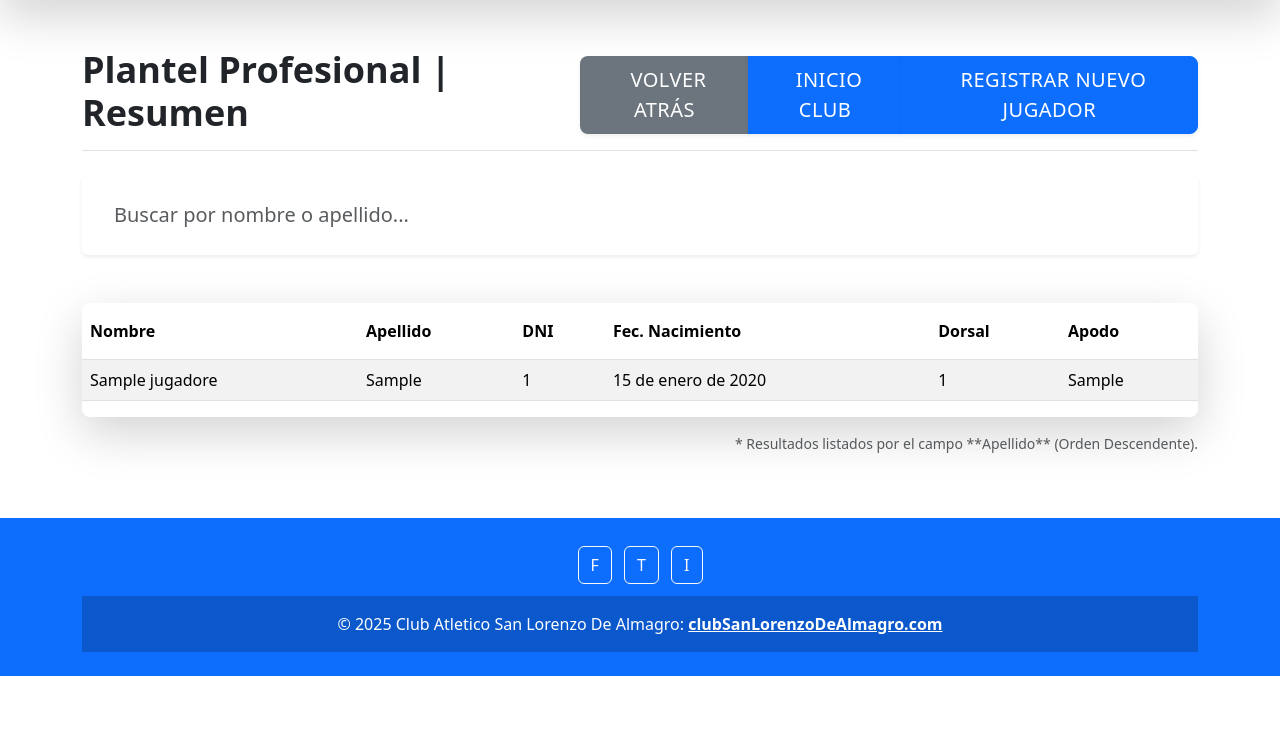
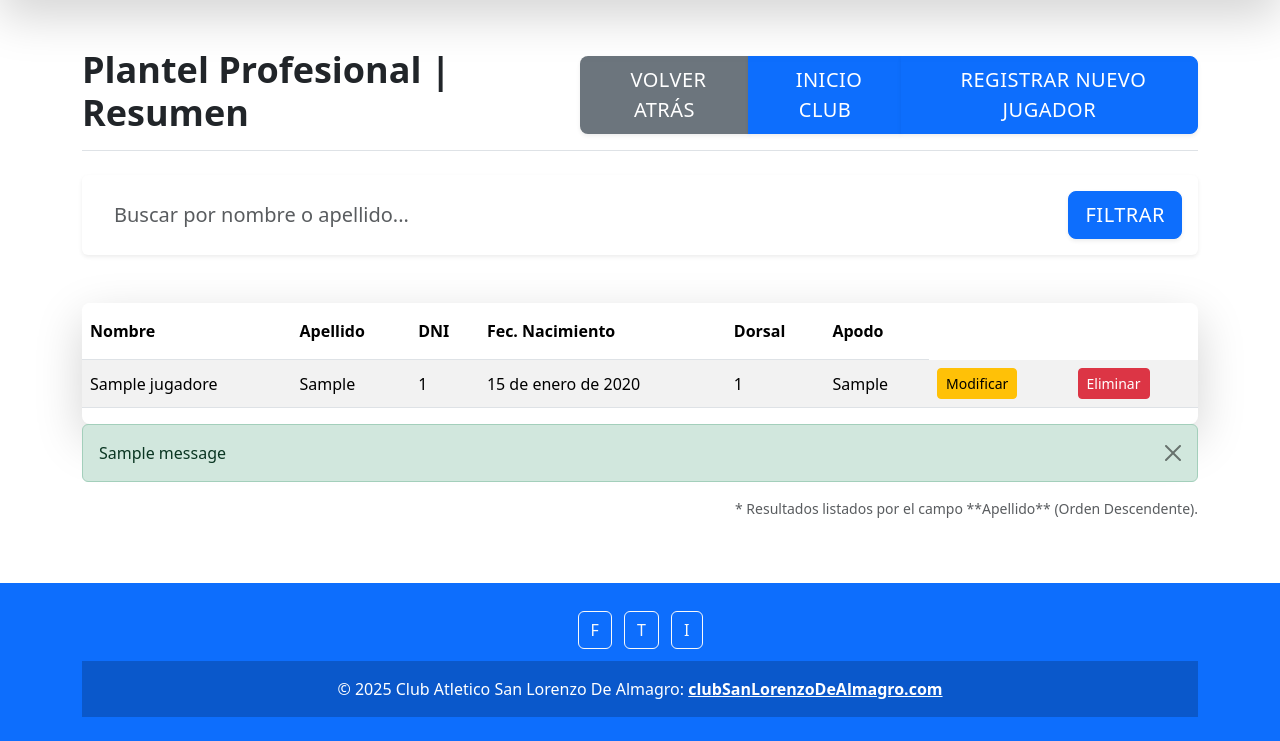
Before and after one commit to mateocaputo/ProyectoClubDeFutbol, a Django app: page /jugadores_busqueda in a window 1280 px wide. Shown: the part 62-803 px from the top of the page. Before the commit the page ends 738 px from the top, so only its background shows below. Run offline with Django 5.2, Linux system fonts and the light colour scheme; tables that the repository leaves empty hold one stand-in row (values such as "Sample post"); one stand-in notice (Sample message) is shown.

Commit message:
Modifico color de boton filtrar que no se veía

```diff
--- a/club/templates/club/jugadores_list.html
+++ b/club/templates/club/jugadores_list.html
@@ -41,8 +41,8 @@
                 value="{{ query|default:'' }}"
                 style="border: 2px solid var(--primary-color);"
             >
-            <button class="btn btn-lg text-uppercase" type="submit"
-                    style="background-color: var(--primary-color); color: white;">
+            <button class="btn btn-lg shadow-sm text-uppercase btn-primary"
+                style="color: white; letter-spacing: 0.5px;" type = "submit">
                 Filtrar
             </button>
         </form>
@@ -77,6 +77,13 @@
                     <td>{{ jugador.fecha_nacimiento}}</td>
                     <td>{{ jugador.dorsal}}</td>
                     <td>{{ jugador.apodo}}</td>
+
+                    <td>
+                        <a href="{% url 'index' %}" class="btn btn-sm btn-warning">Modificar</a>
+                    </td>
+                    <td>
+                        <a href="{% url 'eliminar_jugador' jugador.dni %}" class="btn btn-sm btn-danger">Eliminar</a>
+                    </td>
                 </tr>
                 {% empty %}
                 <tr>
@@ -88,6 +95,14 @@
             </tbody>
         </table>
     </div>
+    {% if messages %}
+    {% for message in messages %}
+        <div class="alert alert-{{ message.tags }} alert-dismissible fade show" role="alert">
+            {{ message }}
+            <button type="button" class="btn-close" data-bs-dismiss="alert" aria-label="Close"></button>
+        </div>
+    {% endfor %}
+{% endif %}
 
     <p class="text-end text-muted small mt-3">
         * Resultados listados por el campo **Apellido** (Orden Descendente).
--- a/club/urls.py
+++ b/club/urls.py
@@ -5,8 +5,13 @@ urlpatterns = [
     path("", index, name = "index"),
     path("jugadores", crearJugador, name = "jugadores_form"),
     path("jugadores_busqueda", listar_jugadores, name = "jugadores_list"),
+    path("jugadores/<int:dni>/eliminado", eliminar_jugador, name = "eliminar_jugador"),
+
     path("patrocinadores_busqueda", listar_patrocinadores, name = "patrocinadores_list"),
+    path("patrocinadores", crearPatrocinador, name = "patrocinadores_form"),
+    #path("patrocinador_eliminado", eliminar_patrocinador, name = "eliminar_patrocinador"),
+
     path("mobiliario_busqueda", listar_mobiliario, name = "mobiliario_list"),
-    path("patrocinadores", crearPatrocinador, name = "patrocinadores_form"),
     path("mobiliario", crearMobiliario, name = "mobiliarios_form"),
+    #path("mobiliario_eliminado", eliminar_mobiliario, name = "eliminar_mobiliario"),
 ]
--- a/club/views.py
+++ b/club/views.py
@@ -1,4 +1,5 @@
-from django.shortcuts import render, redirect
+from django.shortcuts import get_object_or_404, render, redirect
+from django.contrib import messages
 from club.forms import *
 from club.models import *
 
@@ -18,10 +19,13 @@ def crearJugador(request):
     if request.method == "POST":
         form = JugadoresForms(request.POST)
         if form.is_valid():
-            form.save()
+            jugador = form.save()
+            messages.success(request, f"El jugador con dni {jugador.dni} a sido creado correctamente")
             return redirect("jugadores_list")
     else:
         form = JugadoresForms()
+
+
     return render(request, "club/jugadores.html", {'form':form})
 
 def crearPatrocinador(request):
@@ -70,3 +74,21 @@ def listar_mobiliario(request):
         mobiliario = Mobiliario.objects.all().order_by("-nombre")
 
     return render(request, "club/mobiliario_list.html", {"mobiliario": mobiliario, "query":query})
+
+
+def eliminar_jugador(request, dni):
+    jugador = get_object_or_404(Jugadores, dni = dni) # Si existe más de uno o no existe, hay error
+    jugador.delete()
+    messages.success(request, f"El jugador con dni nro {dni} a sido eliminado correctamente")
+    return redirect('jugadores_list')
+
+def modificar_jugador(request, dni):
+    jugador = get_object_or_404(Jugadores, dni = dni)
+    if request.method == 'POST':
+        form = JugadoresForms(request.POST, instance=jugador)
+        if form.is_valid():
+            form.save()
+            return redirect("jugadores_list")
+    else:
+        form = JugadoresForms(isinstance = jugador) # Puedo cambiar el formulario para restringir datos
+    return render(request, "coder/jugadores.html", {'form':form, 'edicion':True})
```
